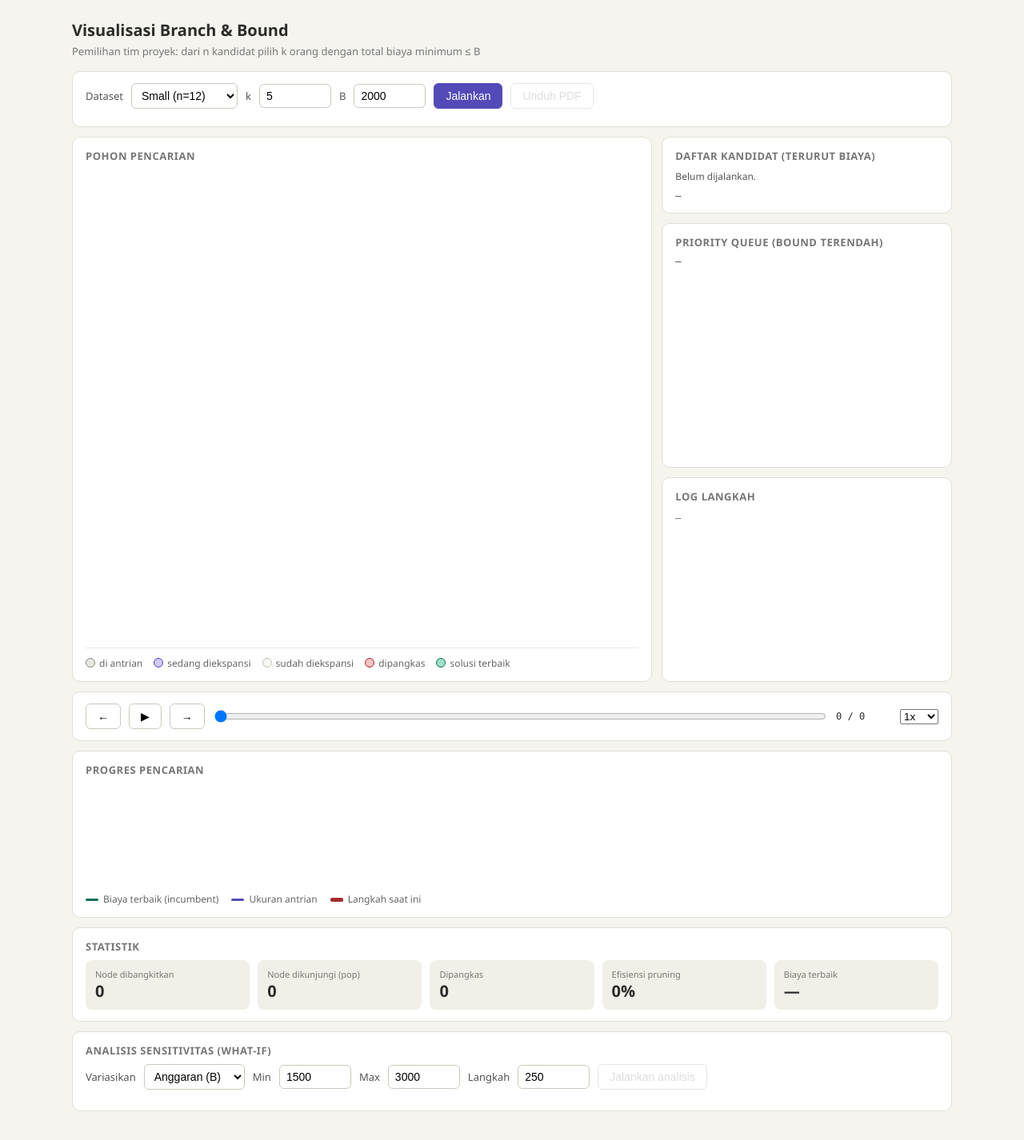
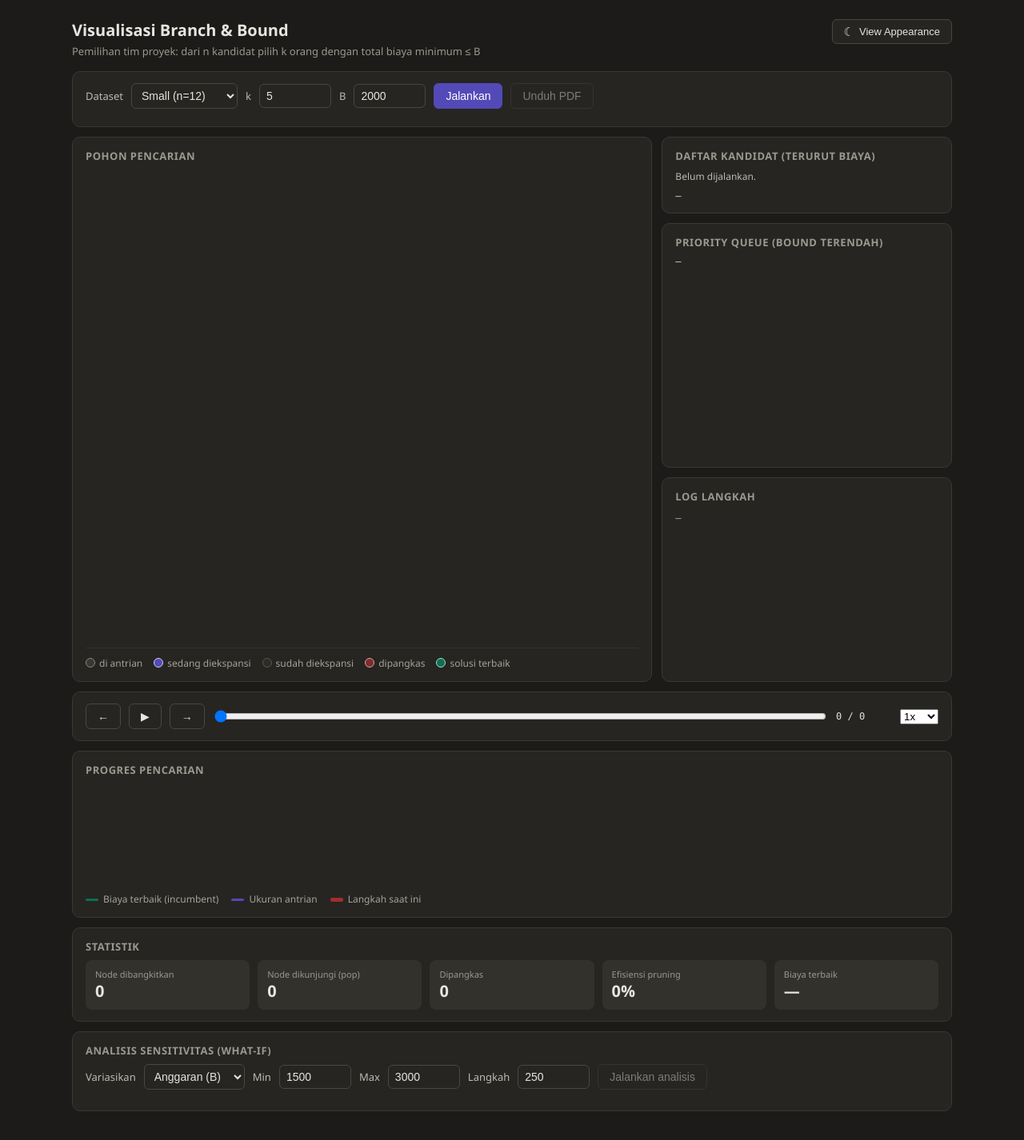
Before and after one commit to kevin-krm/Tubes-Strago, a Flask app: page / in a window 1280 px wide. Shown: the whole page at 80% size. Run offline with Flask 3, Linux system fonts and the light colour scheme.

Commit message:
feat: toggle UI
New feature implemented m toggle UI (Light/Dark Mode)

```diff
--- a/templates/index.html
+++ b/templates/index.html
@@ -1,35 +1,69 @@
 <!DOCTYPE html>
-<html lang="id">
+<html lang="id" data-theme="dark">
 <head>
 <meta charset="utf-8">
 <meta name="viewport" content="width=device-width, initial-scale=1">
 <title>Visualisasi Branch &amp; Bound — Pemilihan Tim Proyek</title>
 <style>
   * { box-sizing: border-box; }
+  /* ---- Tema: variabel warna struktural (light = default values) ---- */
+  :root {
+    --bg: #f5f4ef;
+    --fg: #2c2c2a;
+    --fg-muted: #777;
+    --text-soft: #555;
+    --text-faint: #666;
+    --panel-bg: #fff;
+    --panel-border: #e0ded6;
+    --input-border: #ccc9bd;
+    --btn-hover: #f1efe8;
+    --divider: #ece9e0;
+    --qnext-bg: #E6F1FB; --qnext-fg: #0C447C; --qb: #26215C;
+    --cand-inc-bg: #E4F6EE; --cand-inc-fg: #0F6E56;
+    --cand-exc-bg: #f4f3ef; --cand-exc-fg: #aaa9a3;
+    --cand-exc-badge-bg: #ece9e0; --cand-exc-badge-fg: #88877f;
+  }
+  :root[data-theme="dark"] {
+    --bg: #1c1b19;
+    --fg: #e7e5df;
+    --fg-muted: #9b988f;
+    --text-soft: #bdbab2;
+    --text-faint: #a5a299;
+    --panel-bg: #262522;
+    --panel-border: #3a3833;
+    --input-border: #4a473f;
+    --btn-hover: #33312c;
+    --divider: #34322d;
+    --qnext-bg: #1f3a52; --qnext-fg: #aacdf0; --qb: #b9b4f0;
+    --cand-inc-bg: #163b30; --cand-inc-fg: #7fd8bd;
+    --cand-exc-bg: #2a2824; --cand-exc-fg: #7d7a72;
+    --cand-exc-badge-bg: #3a3833; --cand-exc-badge-fg: #9b988f;
+  }
   body {
     font-family: "Segoe UI", system-ui, sans-serif;
     margin: 0; padding: 24px;
-    background: #f5f4ef; color: #2c2c2a;
+    background: var(--bg); color: var(--fg);
+    transition: background .25s ease, color .25s ease;
   }
   .wrap { max-width: 1100px; margin: 0 auto; }
   h1 { font-size: 20px; font-weight: 600; margin: 0 0 4px; }
-  .sub { font-size: 13px; color: #777; margin: 0 0 16px; }
+  .sub { font-size: 13px; color: var(--fg-muted); margin: 0 0 16px; }
   .panel {
-    background: #fff; border: 1px solid #e0ded6;
+    background: var(--panel-bg); border: 1px solid var(--panel-border);
     border-radius: 10px; padding: 14px 16px; margin-bottom: 12px;
   }
   .controls { display: flex; gap: 10px; align-items: center; flex-wrap: wrap; }
-  .controls label { font-size: 13px; color: #555; }
+  .controls label { font-size: 13px; color: var(--text-soft); }
   .controls select, .controls input {
-    padding: 6px 8px; border: 1px solid #ccc9bd; border-radius: 6px;
-    font-size: 14px; background: #fff;
+    padding: 6px 8px; border: 1px solid var(--input-border); border-radius: 6px;
+    font-size: 14px; background: var(--panel-bg); color: var(--fg);
   }
   .controls input[type=number] { width: 90px; }
   button {
-    padding: 7px 14px; border: 1px solid #ccc9bd; border-radius: 6px;
-    background: #fff; font-size: 14px; cursor: pointer;
+    padding: 7px 14px; border: 1px solid var(--input-border); border-radius: 6px;
+    background: var(--panel-bg); color: var(--fg); font-size: 14px; cursor: pointer;
   }
-  button:hover { background: #f1efe8; }
+  button:hover { background: var(--btn-hover); }
   button.primary { background: #534AB7; color: #fff; border-color: #534AB7; }
   button.primary:hover { background: #3C3489; }
   button:disabled { opacity: .45; cursor: default; }
@@ -37,17 +71,29 @@
   /* align-items: stretch (default) → panel pohon meregang setinggi kolom kanan,
      sehingga bagian bawahnya sejajar dengan bagian bawah panel "Log langkah". */
   .grid { display: grid; grid-template-columns: minmax(0, 2fr) minmax(0, 1fr); gap: 12px; }
-  .panel h2 { font-size: 13px; font-weight: 600; color: #777; margin: 0 0 8px; text-transform: uppercase; letter-spacing: .04em; }
+  .panel h2 { font-size: 13px; font-weight: 600; color: var(--fg-muted); margin: 0 0 8px; text-transform: uppercase; letter-spacing: .04em; }
   .tree-panel { display: flex; flex-direction: column; }
   .tree-scroll { overflow: auto; flex: 1; min-height: 0; }
-  .legend { display: flex; gap: 14px; font-size: 12px; color: #666; margin-top: 10px; padding-top: 10px; border-top: 1px solid #ece9e0; flex-wrap: wrap; flex-shrink: 0; }
+  .legend { display: flex; gap: 14px; font-size: 12px; color: var(--text-faint); margin-top: 10px; padding-top: 10px; border-top: 1px solid var(--divider); flex-wrap: wrap; flex-shrink: 0; }
   .legend span::before { content: ""; display: inline-block; width: 10px; height: 10px; border-radius: 50%; margin-right: 5px; vertical-align: -1px; }
   .lg-q::before { background: #e8e8e3; border: 1px solid #888780; }
   .lg-c::before { background: #CECBF6; border: 1px solid #534AB7; }
   .lg-p::before { background: #F7C1C1; border: 1px solid #A32D2D; }
   .lg-e::before { background: #f7f7f4; border: 1px solid #c4c2b8; }
   .lg-s::before { background: #9FE1CB; border: 1px solid #0F6E56; }
+  /* Swatch legenda mengikuti palet node pada tema gelap */
+  :root[data-theme="dark"] .lg-q::before { background: #3a3833; border-color: #8a877d; }
+  :root[data-theme="dark"] .lg-c::before { background: #534AB7; border-color: #CECBF6; }
+  :root[data-theme="dark"] .lg-p::before { background: #7a2e2e; border-color: #e0a0a0; }
+  :root[data-theme="dark"] .lg-e::before { background: #2e2c28; border-color: #5a574f; }
+  :root[data-theme="dark"] .lg-s::before { background: #0F6E56; border-color: #9FE1CB; }
   .mono { font-family: Consolas, monospace; font-size: 12px; }
+
+  /* ---- Header + tombol toggle tampilan ---- */
+  .appbar { display: flex; justify-content: space-between; align-items: flex-start; gap: 12px; }
+  .theme-toggle { display: inline-flex; align-items: center; gap: 6px; white-space: nowrap; flex-shrink: 0; }
+  .theme-toggle #themeIcon { font-size: 15px; line-height: 1; }
+  .tt-label { font-size: 13px; }
 
   /* ---- Animasi pohon ---- */
   #tree circle { transition: fill .28s ease, stroke .28s ease; }
@@ -60,14 +106,14 @@
   /* ---- Priority queue ---- */
   #queue { height: 250px; overflow-y: auto; }
   #queue div { padding: 3px 8px; border-radius: 5px; line-height: 1.7; transition: background .25s; }
-  #queue div.next { background: #E6F1FB; color: #0C447C; font-weight: 600; }
-  #queue .qsel { color: #777; }
+  #queue div.next { background: var(--qnext-bg); color: var(--qnext-fg); font-weight: 600; }
+  #queue .qsel { color: var(--fg-muted); }
   #queue .qmore { color: #999; }
-  #queue b { color: #26215C; }
+  #queue b { color: var(--qb); }
 
   /* ---- Daftar kandidat live ---- */
-  .cand-head { font-size: 12px; color: #555; margin-bottom: 8px; line-height: 1.5; }
-  .cand-head b { color: #2c2c2a; }
+  .cand-head { font-size: 12px; color: var(--text-soft); margin-bottom: 8px; line-height: 1.5; }
+  .cand-head b { color: var(--fg); }
   #cands { max-height: 360px; overflow-y: auto; }
   .cand {
     display: flex; justify-content: space-between; align-items: center;
@@ -78,21 +124,21 @@
   .cand .cr { display: flex; align-items: center; gap: 8px; flex-shrink: 0; }
   .cand .badge { font-size: 10px; padding: 1px 6px; border-radius: 10px; min-width: 0; }
   .cand .cc { font-variant-numeric: tabular-nums; }
-  .cand.pend { background: #fff; color: #444; }
-  .cand.inc  { background: #E4F6EE; color: #0F6E56; }
+  .cand.pend { background: var(--panel-bg); color: var(--fg); }
+  .cand.inc  { background: var(--cand-inc-bg); color: var(--cand-inc-fg); }
   .cand.inc .badge { background: #9FE1CB; color: #04342C; }
-  .cand.exc  { background: #f4f3ef; color: #aaa9a3; }
+  .cand.exc  { background: var(--cand-exc-bg); color: var(--cand-exc-fg); }
   .cand.exc .cn { text-decoration: line-through; }
-  .cand.exc .badge { background: #ece9e0; color: #88877f; }
+  .cand.exc .badge { background: var(--cand-exc-badge-bg); color: var(--cand-exc-badge-fg); }
 
   /* ---- Log ---- */
-  #log { height: 200px; overflow-y: auto; line-height: 1.8; color: #555; }
+  #log { height: 200px; overflow-y: auto; line-height: 1.8; color: var(--text-soft); }
   #log .pr { color: #A32D2D; }
   #log .inc { color: #0F6E56; font-weight: 600; }
 
   /* ---- Progres ---- */
   #progress { width: 100%; height: 130px; display: block; }
-  .prog-legend { display: flex; gap: 16px; font-size: 12px; color: #666; margin-top: 6px; flex-wrap: wrap; }
+  .prog-legend { display: flex; gap: 16px; font-size: 12px; color: var(--text-faint); margin-top: 6px; flex-wrap: wrap; }
   .prog-legend span::before { content: ""; display: inline-block; width: 16px; height: 3px; margin-right: 6px; vertical-align: middle; border-radius: 2px; }
   .pl-best::before  { background: #0F6E56; }
   .pl-queue::before { background: #534AB7; }
@@ -101,20 +147,28 @@
   .playbar { display: flex; gap: 10px; align-items: center; }
   .playbar input[type=range] { flex: 1; }
   .stats { display: grid; grid-template-columns: repeat(auto-fit, minmax(140px, 1fr)); gap: 10px; }
-  .stat { background: #f1efe8; border-radius: 8px; padding: 10px 12px; }
-  .stat .lbl { font-size: 11px; color: #777; }
+  .stat { background: var(--btn-hover); border-radius: 8px; padding: 10px 12px; }
+  .stat .lbl { font-size: 11px; color: var(--fg-muted); }
   .stat .val { font-size: 20px; font-weight: 600; }
   table { width: 100%; border-collapse: collapse; font-size: 13px; }
-  th, td { text-align: left; padding: 6px 10px; border-bottom: 1px solid #ece9e0; }
-  th { color: #777; font-weight: 600; font-size: 12px; }
+  th, td { text-align: left; padding: 6px 10px; border-bottom: 1px solid var(--divider); }
+  th { color: var(--fg-muted); font-weight: 600; font-size: 12px; }
   td.num, th.num { text-align: right; }
   #result { display: none; }
 </style>
 </head>
 <body>
 <div class="wrap">
-  <h1>Visualisasi Branch &amp; Bound</h1>
-  <p class="sub">Pemilihan tim proyek: dari n kandidat pilih k orang dengan total biaya minimum &le; B</p>
+  <div class="appbar">
+    <div>
+      <h1>Visualisasi Branch &amp; Bound</h1>
+      <p class="sub">Pemilihan tim proyek: dari n kandidat pilih k orang dengan total biaya minimum &le; B</p>
+    </div>
+    <button id="themeToggle" class="theme-toggle" title="Ganti tampilan terang/gelap"
+            aria-label="Ganti tampilan terang atau gelap">
+      <span id="themeIcon">&#9790;</span> <span class="tt-label">View Appearance</span>
+    </button>
+  </div>
 
   <div class="panel">
     <div class="controls">
@@ -239,13 +293,22 @@
 "use strict";
 const $ = id => document.getElementById(id);
 const REASONS = { budget: "melebihi anggaran", bound: "bound ≥ best", feasibility: "kandidat tidak cukup" };
-const COLORS = {
+const COLORS_LIGHT = {
   queued:   { fill: "#e8e8e3", stroke: "#888780", text: "#444441" },
   current:  { fill: "#CECBF6", stroke: "#534AB7", text: "#26215C" },
   expanded: { fill: "#f7f7f4", stroke: "#c4c2b8", text: "#88878a" },
   pruned:   { fill: "#F7C1C1", stroke: "#A32D2D", text: "#791F1F" },
   solution: { fill: "#9FE1CB", stroke: "#0F6E56", text: "#04342C" },
 };
+const COLORS_DARK = {
+  queued:   { fill: "#3a3833", stroke: "#8a877d", text: "#d8d5cc" },
+  current:  { fill: "#534AB7", stroke: "#CECBF6", text: "#ffffff" },
+  expanded: { fill: "#2e2c28", stroke: "#5a574f", text: "#9b988f" },
+  pruned:   { fill: "#7a2e2e", stroke: "#e0a0a0", text: "#f7d6d6" },
+  solution: { fill: "#0F6E56", stroke: "#9FE1CB", text: "#eafff7" },
+};
+// Palet aktif; di-switch oleh applyTheme() (default dark mengikuti tema halaman).
+let COLORS = COLORS_DARK;
 const XGAP = 56, YGAP = 66, R = 16;
 const PW = 520, PH = 130;            // viewBox grafik progres
 
@@ -674,6 +737,24 @@ async function downloadPdf() {
   }
 }
 
+// ---- Tema terang/gelap ----
+const THEME_KEY = "bb-theme";
+function applyTheme(t) {
+  document.documentElement.setAttribute("data-theme", t);
+  COLORS = (t === "dark") ? COLORS_DARK : COLORS_LIGHT;
+  $("themeIcon").innerHTML = (t === "dark") ? "&#9790;" : "&#9728;"; // ☾ / ☀
+  if (trace.length) render(); // gambar ulang SVG pohon dengan palet baru
+}
+function toggleTheme() {
+  const next = document.documentElement.getAttribute("data-theme") === "dark" ? "light" : "dark";
+  localStorage.setItem(THEME_KEY, next);
+  applyTheme(next);
+}
+function initTheme() {
+  applyTheme(localStorage.getItem(THEME_KEY) || "dark"); // default dark
+}
+
+$("themeToggle").addEventListener("click", toggleTheme);
 $("run").addEventListener("click", run);
 $("pdf").addEventListener("click", downloadPdf);
 $("sRun").addEventListener("click", runSensitivity);
@@ -688,6 +769,8 @@ document.addEventListener("keydown", e => {
   if (e.key === "ArrowRight") { stopPlay(); setStep(step + 1); }
   if (e.key === " ") { e.preventDefault(); togglePlay(); }
 });
+
+initTheme();
 </script>
 </body>
 </html>
```
